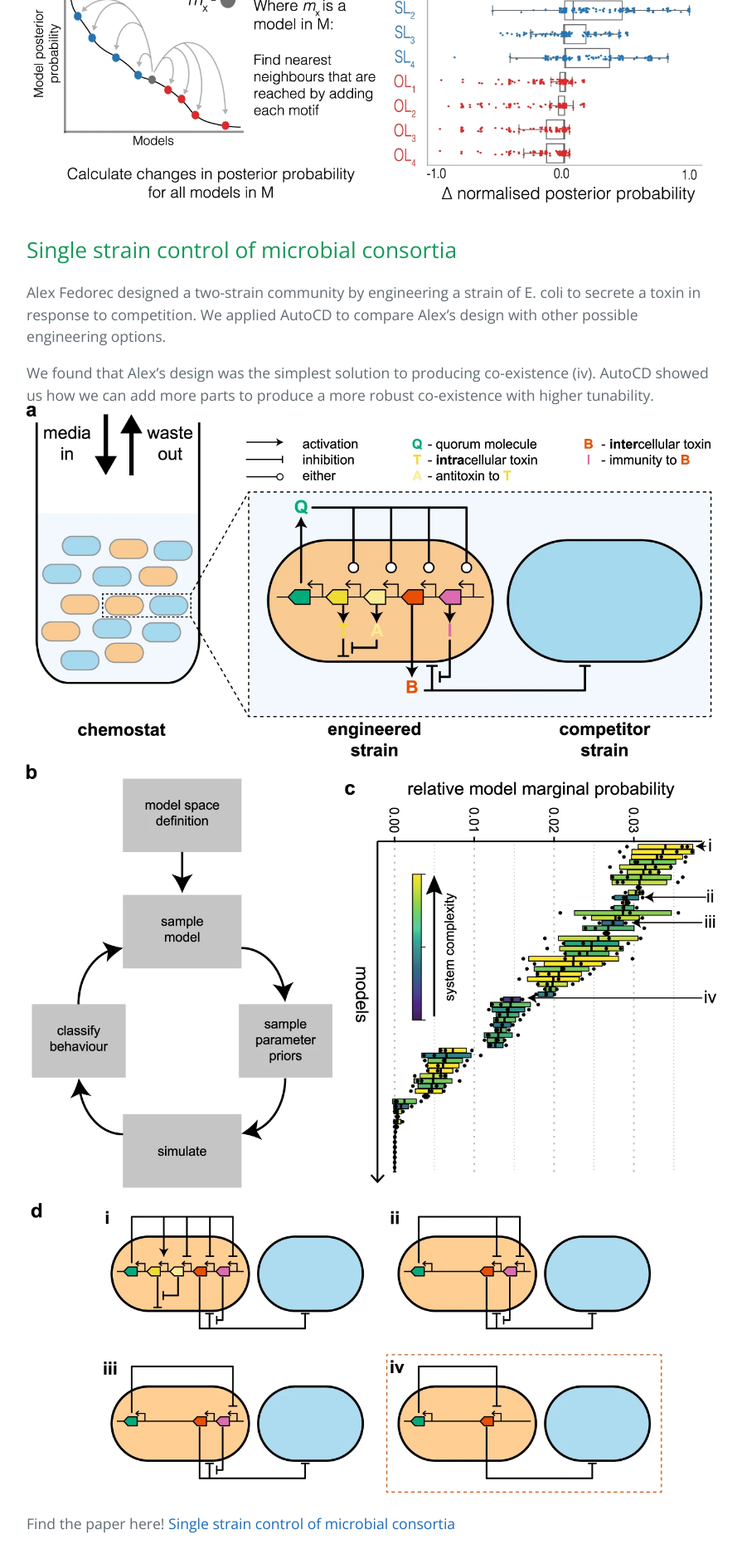
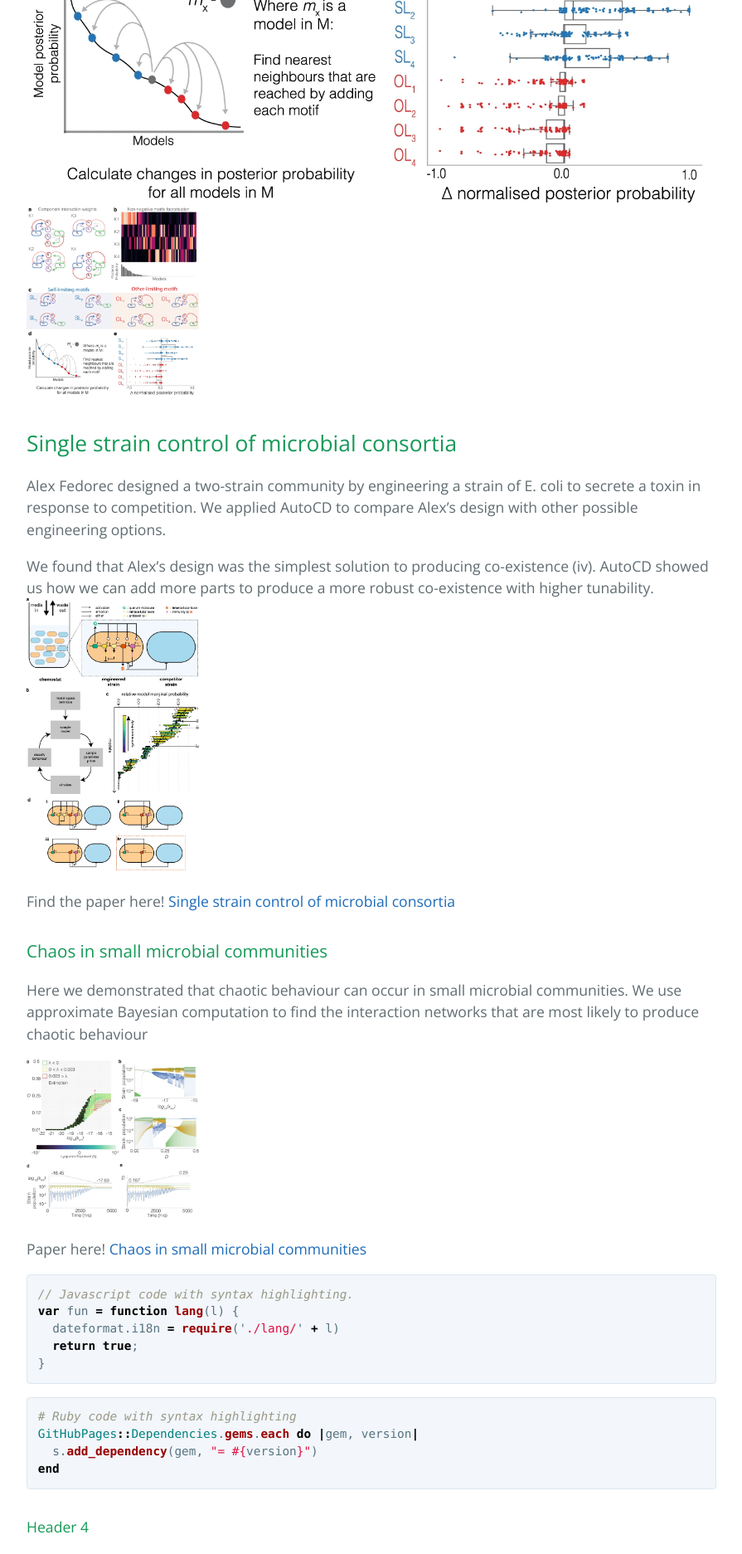
Before and after one commit to behzadk/behzadk.github.io, a Jekyll site: the page built from index.md, in a window 1280 px wide. Shown: the part 1519-3392 px from the top of the page at 83% size, without its empty margins (192-1087 px from the left). Built offline with Jekyll 4.4.1, drawn with Linux system fonts in a browser that asks for light colours; the repository's description, which GitHub fills in, is left out.

Commit message:
changed image sizes

```diff
--- a/index.md
+++ b/index.md
@@ -20,19 +20,23 @@ I developed AutoCD, software and methodology to design microbial communities wit
 
 Using non-negative matrix factorisation (NMF) we were able to derive interaciton motifs, showing the types of microbial interactions that are necessary to produce stable multistrain communities
 ![NMF shows cool stuff](/assets/images/41467_2020_20756_Fig3_HTML.png.webp)
+<img src="/assets/images/41467_2020_20756_Fig3_HTML.png.webp" width="25%" height="25%">
 
 ## Single strain control of microbial consortia
 Alex Fedorec designed a two-strain community by engineering a strain of E. coli to secrete a toxin in response to competition. We applied AutoCD to compare Alex's design with other possible engineering options.
 
 We found that Alex's design was the simplest solution to producing co-existence (iv). AutoCD showed us how we can add more parts to produce a more robust co-existence with higher tunability.
-![NMF shows cool stuff](/assets/images/41467_2021_22240_Fig9_HTML.png.webp)
+<!-- ![NMF shows cool stuff](/assets/images/41467_2021_22240_Fig9_HTML.png.webp) -->
+<img src="/assets/images/41467_2021_22240_Fig9_HTML.png.webp" width="25%" height="25%">
 
 Find the paper here! [Single strain control of microbial consortia](https://www.nature.com/articles/s41467-021-22240-x#Sec2)
 
 ### Chaos in small microbial communities
 Here we demonstrated that chaotic behaviour can occur in small microbial communities. We use approximate Bayesian computation to find the interaction networks that are most likely to produce chaotic behaviour
 
-![NMF shows cool stuff](behzadk.github.io/assets/images/F4.large.jpg)
+<!-- ![NMF shows cool stuff](/assets/images/F4.large.jpg) -->
+
+<img src="/assets/images/F4.large.jpg" width="25%" height="25%">
 
 Paper here! [Chaos in small microbial communities](https://www.biorxiv.org/content/10.1101/2021.09.06.459097v1.abstract)
 
```
